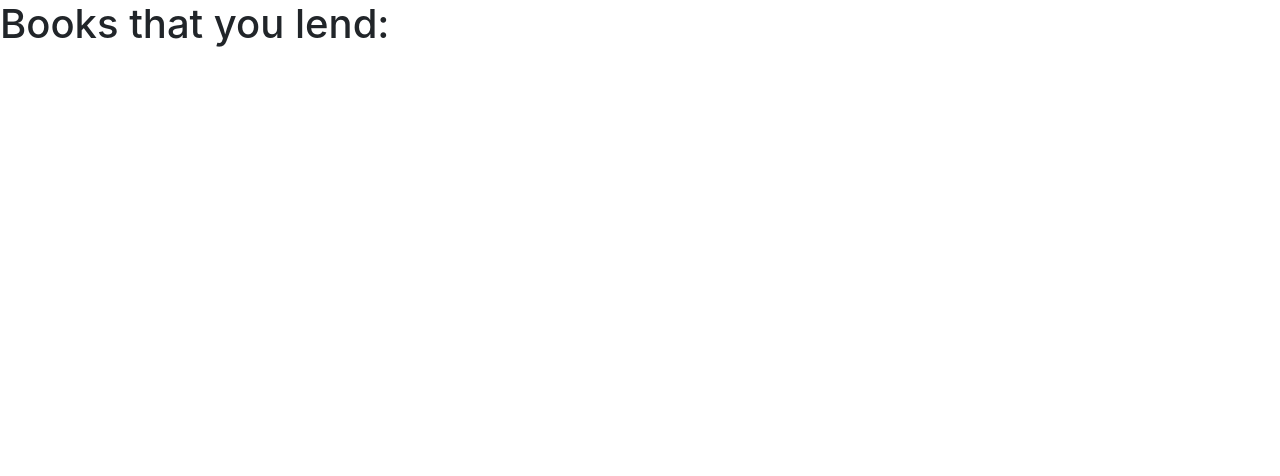
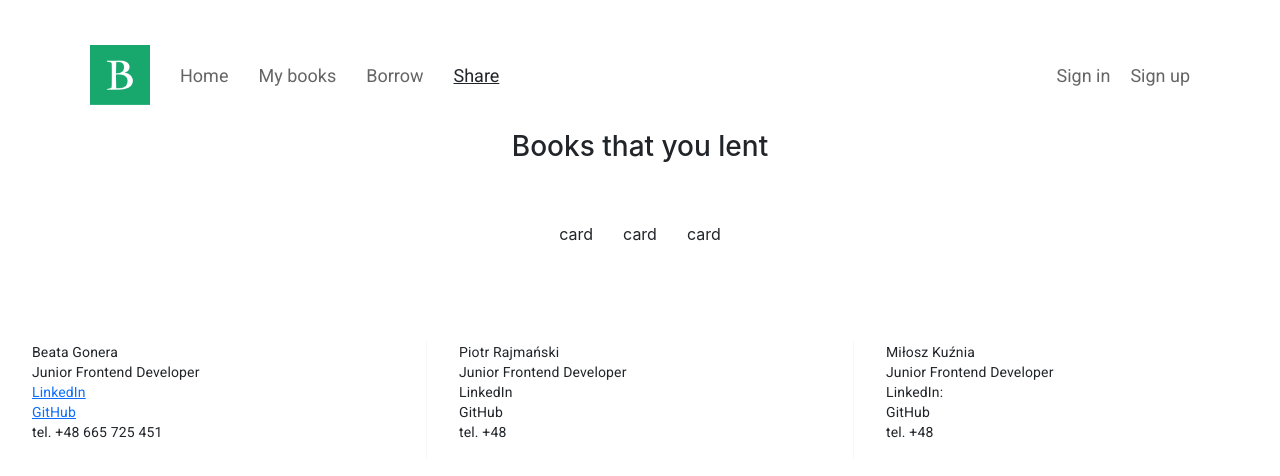
Before and after one commit to rajmanski/BookShare, a React (Create React App) app: page /lend in a window 1280 px wide. Shown: the top 476 px of the page. Built offline with nearby package versions, Linux system fonts and the light colour scheme; no server answers; the database is empty.

Commit message:
Downloading lentBooks volumeIDS is working

```diff
--- /dev/null
+++ b/src/components/shared/Lend/Lend.style.css
@@ -0,0 +1,17 @@
+.main-lend-section {
+    margin: 0px auto;
+    width: 100vw;
+    display: flex;
+    align-items: center;
+    flex-direction: column;
+    padding-left: 90px;
+    padding-right: 90px;
+    padding-top: 130px;
+    gap: 50px;
+}
+
+.lent-card-section {
+    display: flex;
+    justify-content: flex-start;
+    gap: 30px;
+}
--- a/src/components/shared/Lend/Lend.tsx
+++ b/src/components/shared/Lend/Lend.tsx
@@ -1,5 +1,45 @@
+import { collection, getDocs } from "firebase/firestore";
+import { useEffect, useState } from "react";
+import { auth, db } from "../../../firebase";
+import { Footer } from "../../Footer/Footer"
+import { PersistentDrawerLeft } from "../NavBar/Drawer";
+import { NavBar } from "../NavBar/NavBar"
+import './Lend.style.css';
+import { LendCard } from "./LendCard";
+
 export const Lend = () => {
+
+    const [volumeID, setVolumeId] = useState<null | string[]>(null);
+    const user = auth.currentUser;
+    const email = user?.email
+
+    const lendBookFetch = async () => {
+        //Download data from lendBooks for currently logged user:
+        const querySnapshot = await getDocs(collection(db, `users/${email}/lendBooks`));
+        querySnapshot.forEach((doc) => {
+        console.log(doc.data());
+    });
+    }
+
+    useEffect(() => {
+        lendBookFetch();
+    }, [])
+
     return (
-        <h1>Books that you lend:</h1>
-    )
-}
+        <div className="lend-page-container">
+          <div className="navbar-container">
+            <PersistentDrawerLeft/>
+            <NavBar />
+          </div>
+          <div className="main-lend-section">
+            <h3>Books that you lent</h3>
+            <div className="lent-card-section">
+                <div className="lend-card"><LendCard/></div>
+                <div className="lend-card"><LendCard/></div>
+                <div className="lend-card"><LendCard/></div>
+            </div>
+          </div>
+          <Footer />
+        </div>
+      );
+    };
--- /dev/null
+++ b/src/components/shared/Lend/LendCard.tsx
@@ -0,0 +1,5 @@
+export const LendCard = () => {
+    return (
+        <p>card</p>
+    )
+}
```
Also changed, not shown: src/components/shared/Lend/Lend.module.css (deleted).
